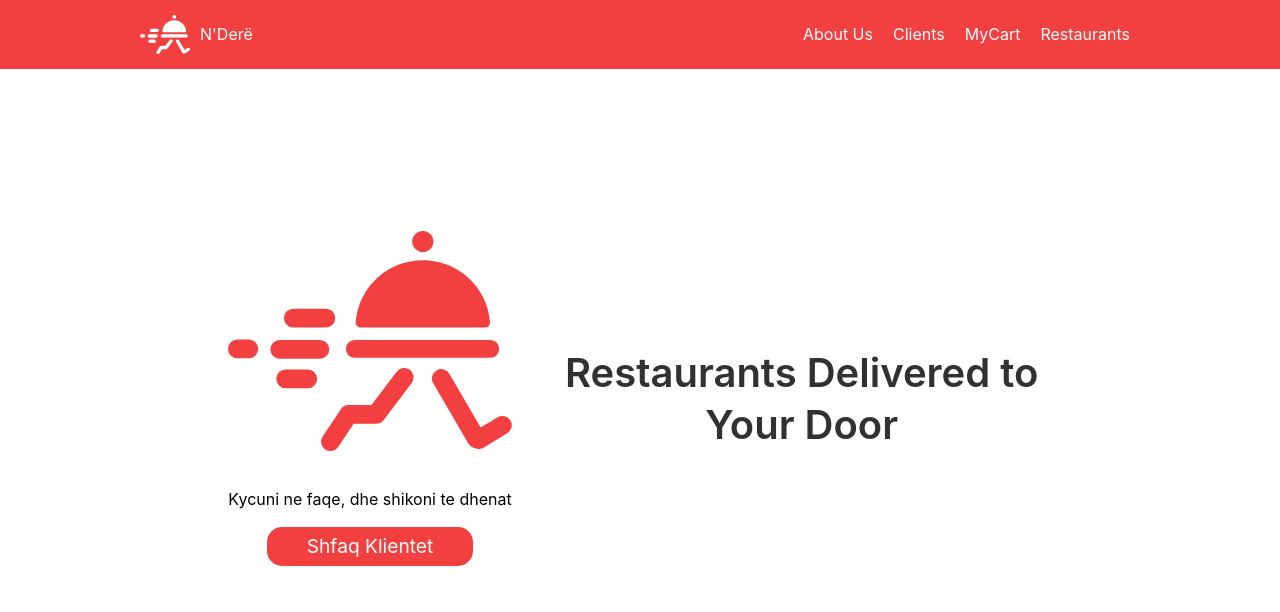
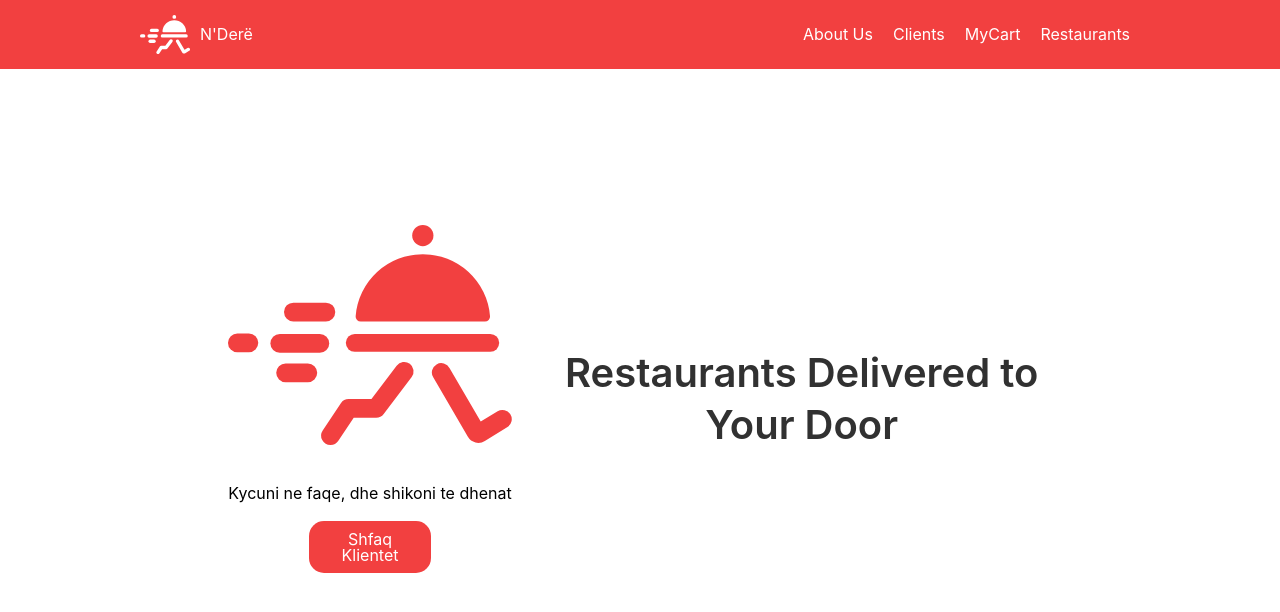
Before and after one commit to Daxrsa/N-Der-, a React (Create React App) app in the folder ndere-frontend/: page / in a window 1280 px wide. Shown: the top 612 px of the page. Built offline with nearby package versions, Linux system fonts and the light colour scheme.

Commit message:
fine-tuned the create and edit function

```diff
--- a/ndere-frontend/src/MainComponents/Clients.tsx
+++ b/ndere-frontend/src/MainComponents/Clients.tsx
@@ -7,6 +7,13 @@ import Button from "../utils/Button";
 
 export default function Clients() {
     const [clients, setClients] = React.useState<Klienti[]>([]);
+
+    React.useEffect(() => {
+      axios.get<Klienti[]>('https://localhost:7005/api/Klienti').then(response => {
+        setClients(response.data);
+      })
+    }, [])
+
     const [editMode, setEditMode] = React.useState(false);
 
 
--- a/ndere-frontend/src/MainComponents/Hero.tsx
+++ b/ndere-frontend/src/MainComponents/Hero.tsx
@@ -9,7 +9,7 @@ export default function Menu() {
                 <div className="hero-left">
                     <img src={logo} alt="logo" />
                     <h3>Kycuni ne faqe, dhe shikoni te dhenat</h3>
-                    <NavLink className="btn" to="/clients">Shfaq Klientet</NavLink>
+                    <NavLink to="/clients" className={'btn-big'}>Shfaq Klientet</NavLink>
                 </div>
                 <h1>Restaurants Delivered to Your Door</h1>
             </div>
--- a/ndere-frontend/src/features/klienti/dashboard/KlientiDashboard.tsx
+++ b/ndere-frontend/src/features/klienti/dashboard/KlientiDashboard.tsx
@@ -21,7 +21,7 @@ export default function KlientiDashboard({clients, editMode, handleFormClose, ha
 
     return (
         <>
-            <td><Button className='btn-form' onClick={() => {setClient({}); handleFormOpen()}}>Create</Button></td>
+            <td><Button className='btn' onClick={() => {setClient({}); handleFormOpen()}}>Create</Button></td>
             <table className="styled-table">
                 <thead>
                     <tr>
@@ -52,8 +52,8 @@ export default function KlientiDashboard({clients, editMode, handleFormClose, ha
                                 <td>{client.zipCode}</td>
                                 <td>{client.city}</td>
                                 <td>{client.role}</td>
-                                <td><Button className='btn-form' onClick={() => {setClient(client); handleFormOpen()}}>Edit</Button></td>
-                                <td><Button className='btn-form' onClick={() => deleteClient(client.klientiId.toString())}>Delete</Button></td>
+                                <td><Button className='btn' onClick={() => {setClient(client); handleFormOpen()}}>Edit</Button></td>
+                                <td><Button className='btn' onClick={() => deleteClient(client.klientiId.toString())}>Delete</Button></td>
                             </tr>
                         ))}
                 </tbody>
--- a/ndere-frontend/src/features/klienti/form/KlientiUpdateForm.tsx
+++ b/ndere-frontend/src/features/klienti/form/KlientiUpdateForm.tsx
@@ -37,8 +37,8 @@ export default function KlientiForm(props : any) {
                     </div>
                 </div>
                 <div>
-                    <Button className='btn-form' onClick={handleSubmit}>Submit</Button>
-                    <Button className='btn-form' onClick={props.formClose}>Cancel</Button>
+                    <Button className='btn' onClick={handleSubmit}>Submit</Button>
+                    <Button className='btn' onClick={props.formClose}>Cancel</Button>
                 </div>
             </form>
         </>
--- a/ndere-frontend/src/styles/Components.scss
+++ b/ndere-frontend/src/styles/Components.scss
@@ -1,17 +1,19 @@
-.btn, .btn-form {
+.btn, .btn-big {
     background: var(--primary);
     border: none;
     color: white;
     padding: 10px 40px;
-    font-size: 1.2rem;
-    border-radius: 15px;
-    cursor: pointer;
-}
-.btn-form {
     font-size: 14px;
     width: 22px;
     display: flex;
     justify-content: center;
+    border-radius: 15px;
+    cursor: pointer;
+}
+.btn-big {
+    font-size: 1rem;
+    text-align: center;
+    padding: 10px 50px;
 }
 h1 {
     font-size: 2.5rem !important;
--- a/ndere-frontend/src/utils/Button.tsx
+++ b/ndere-frontend/src/utils/Button.tsx
@@ -9,7 +9,7 @@ interface buttonProps {
     onClick?(): void;
     type: "button" | "submit";
     style?: object;
-    className?: 'btn' | 'btn-form';
+    className: string;
 }
 
 Button.defaultProps = {
```
